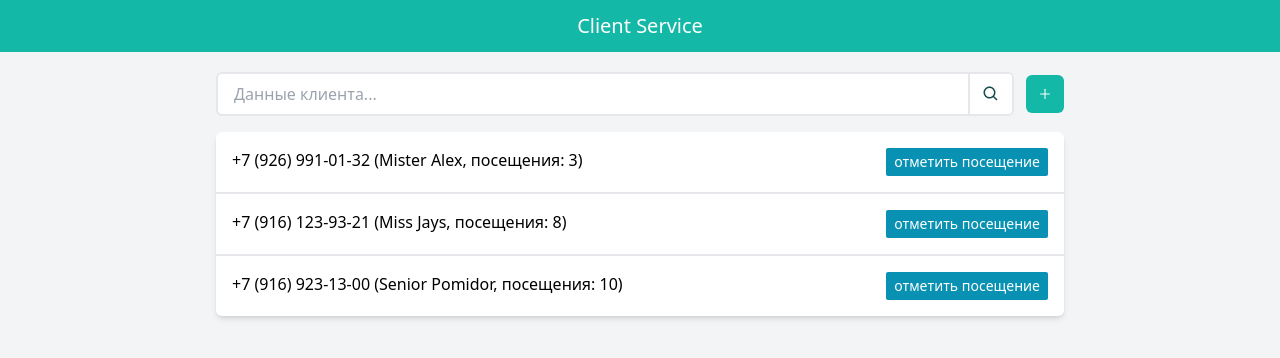
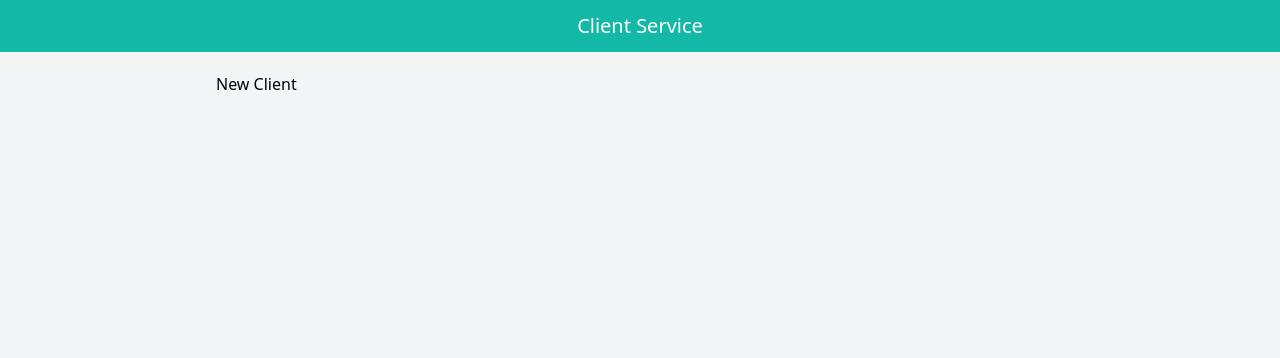
Before and after one commit to aaavakian/client-system, a React (Create React App) app: page /add in a window 1280 px wide. Shown: the top 358 px of the page. Built offline with nearby package versions, Linux system fonts and the light colour scheme.

Commit message:
Add react-router for new client page

```diff
--- a/package.json
+++ b/package.json
@@ -14,6 +14,7 @@
     "react": "^17.0.2",
     "react-dom": "^17.0.2",
     "react-icons": "^4.3.1",
+    "react-router-dom": "^6.3.0",
     "react-scripts": "5.0.0",
     "typescript": "^4.6.2",
     "web-vitals": "^2.1.4"
--- a/src/App.tsx
+++ b/src/App.tsx
@@ -1,41 +1,14 @@
-import {useState} from 'react';
+import {Route, Routes} from 'react-router-dom';
 
-import ClientList from './components/clients/ClientList';
-import MainContent from './components/layout/MainContent';
-import SearchField from './components/search/SearchField';
-import AddButton from './components/buttons/AddButton';
-import {Client} from './components/clients/types';
-import {filterClients} from './utils';
-
-const dummyClients: Client[] = [
-  {
-    name: 'Mister Alex',
-    phone: '+7 (926) 991-01-32',
-    visited: 3,
-  },
-  {
-    name: 'Miss Jays',
-    phone: '+7 (916) 123-93-21',
-    visited: 8,
-  },
-  {
-    name: 'Senior Pomidor',
-    phone: '+7 (916) 923-13-00',
-    visited: 10,
-  },
-];
+import Home from './views/home/Home';
+import NewClient from './views/client/NewClient';
 
 function App() {
-  const [filter, setFilter] = useState('');
-
   return (
-    <MainContent>
-      <div className="flex items-center gap-3">
-        <SearchField onSearch={setFilter} />
-        <AddButton />
-      </div>
-      <ClientList clients={filterClients(dummyClients, filter)} />
-    </MainContent>
+    <Routes>
+      <Route path="/" element={<Home />} />
+      <Route path="/add" element={<NewClient />} />
+    </Routes>
   );
 }
 
--- a/src/components/layout/Header.tsx
+++ b/src/components/layout/Header.tsx
@@ -1,7 +1,11 @@
+import {Link} from 'react-router-dom';
+
 const Header = () => {
   return (
     <header className="flex bg-teal-500 text-white p-3 text-xl">
-      <p className="mx-auto">Client Service</p>
+      <Link to="/" className="mx-auto">
+        Client Service
+      </Link>
     </header>
   );
 };
--- a/src/index.tsx
+++ b/src/index.tsx
@@ -1,5 +1,6 @@
 import React from 'react';
 import ReactDOM from 'react-dom';
+import {BrowserRouter} from 'react-router-dom';
 
 import App from './App';
 
@@ -7,7 +8,9 @@ import './css/index.css';
 
 ReactDOM.render(
   <React.StrictMode>
-    <App />
+    <BrowserRouter>
+      <App />
+    </BrowserRouter>
   </React.StrictMode>,
-  document.getElementById('root')
+  document.getElementById('root'),
 );
--- /dev/null
+++ b/src/views/client/NewClient.tsx
@@ -0,0 +1,11 @@
+import MainContent from '../../components/layout/MainContent';
+
+const NewClient = () => {
+  return (
+    <MainContent>
+      <h1>New Client</h1>
+    </MainContent>
+  );
+};
+
+export default NewClient;
--- /dev/null
+++ b/src/views/home/Home.tsx
@@ -0,0 +1,45 @@
+import {useState} from 'react';
+import {Link} from 'react-router-dom';
+
+import ClientList from '../../components/clients/ClientList';
+import MainContent from '../../components/layout/MainContent';
+import SearchField from '../../components/search/SearchField';
+import AddButton from '../../components/buttons/AddButton';
+import {Client} from '../../components/clients/types';
+import {filterClients} from './utils';
+
+const dummyClients: Client[] = [
+  {
+    name: 'Mister Alex',
+    phone: '+7 (926) 991-01-32',
+    visited: 3,
+  },
+  {
+    name: 'Miss Jays',
+    phone: '+7 (916) 123-93-21',
+    visited: 8,
+  },
+  {
+    name: 'Senior Pomidor',
+    phone: '+7 (916) 923-13-00',
+    visited: 10,
+  },
+];
+
+function App() {
+  const [filter, setFilter] = useState('');
+
+  return (
+    <MainContent>
+      <div className="flex items-center gap-3">
+        <SearchField onSearch={setFilter} />
+        <Link to="/add">
+          <AddButton />
+        </Link>
+      </div>
+      <ClientList clients={filterClients(dummyClients, filter)} />
+    </MainContent>
+  );
+}
+
+export default App;
--- a/src/utils.ts
+++ b/src/views/home/utils.ts
@@ -1,4 +1,4 @@
-import {Client} from './components/clients/types';
+import {Client} from '../../components/clients/types';
 
 const removePhoneLiterals = (phone: string) => phone.replace(/[\s+\-()]/g, '');
 
```
Also changed, not shown: 1 other file (tests, documents, lock files or other folders).
